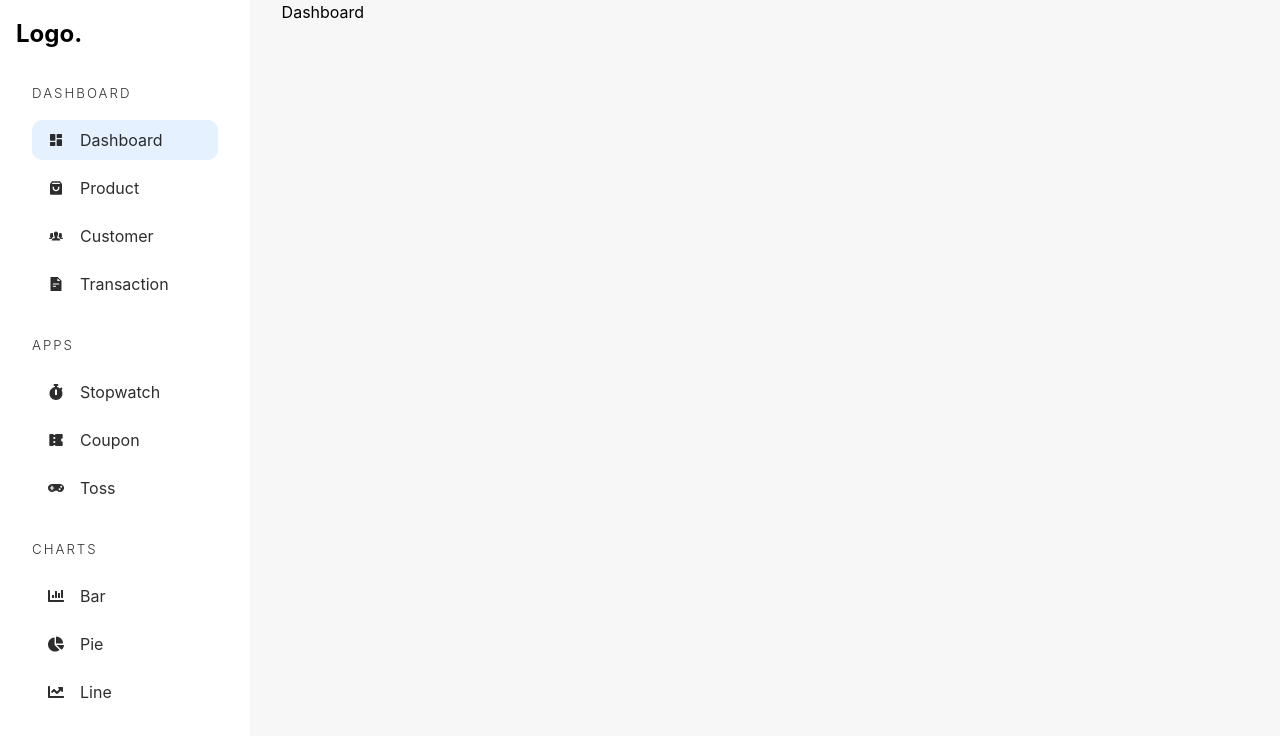
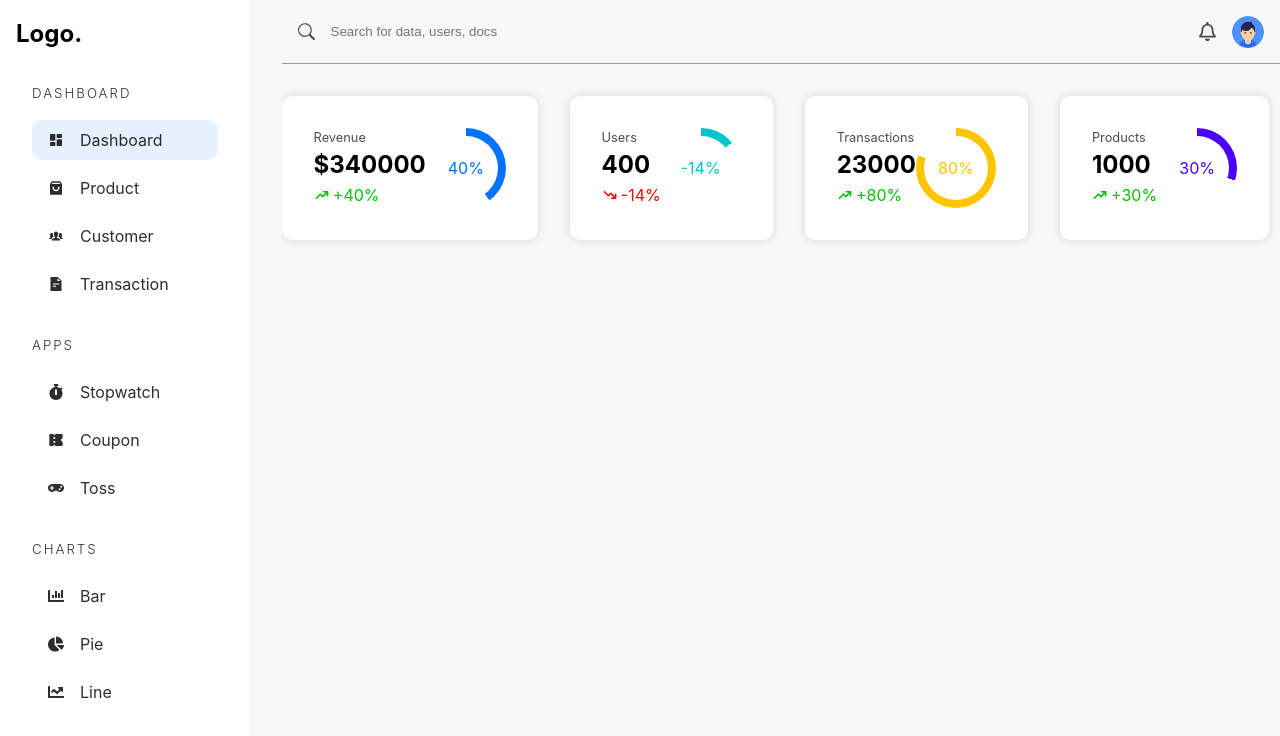
Before and after one commit to Noaman-Saleem-Portfolio/Ecommerce-admin-dashboard-MERN, a React (Vite) app: page /admin/dashboard in a window 1280 px wide. Shown: the top 736 px of the page. Built offline with nearby package versions, Linux system fonts and the light colour scheme.

Commit message:
widget-container

```diff
--- a/src/pages/Dashboard.tsx
+++ b/src/pages/Dashboard.tsx
@@ -1,15 +1,106 @@
-import AdminSidebar from "../components/AdminSidebar"
+import AdminSidebar from "../components/AdminSidebar";
+import { BsSearch } from "react-icons/bs";
+import { FaRegBell } from "react-icons/fa";
+import { HiTrendingUp, HiTrendingDown } from "react-icons/hi";
+import userImg from "../assets/userpic.png";
 
 function Dashboard() {
+  return (
+    <div className="admin-container">
+      <AdminSidebar />
+      <main className="dashboard">
+        <div className="bar">
+          <BsSearch />
+          <input type="text" placeholder="Search for data, users, docs" />
+          <FaRegBell />
+          <img src={userImg} alt="User" />
+        </div>
+        {/* bar */}
 
-    return (
-      <div className="admin-container">
-        <AdminSidebar />
-        <main>
-          Dashboard
-        </main>
-      </div>
-    )
-  }
+        <section className="widget-container">
+          <WidgetItem
+            percent={40}
+            amount={true}
+            value={340000}
+            heading="Revenue"
+            color="rgb(0,115,255)"
+          />
+          <WidgetItem
+            percent={-14}
+            value={400}
+            heading="Users"
+            color="rgb(0 198 202)"
+          />
+          <WidgetItem
+            percent={80}
+            value={23000}
+            heading="Transactions"
+            color="rgb(255 196 0)"
+          />
+          <WidgetItem
+            percent={30}
+            value={1000}
+            heading="Products"
+            color="rgb(76 0 255)"
+          />
+        </section>
+        {/* widget-container */}
+      </main>
+    </div>
+  );
+}
 
-  export default Dashboard
+interface WidgetItemProps {
+  heading: string;
+  value: number;
+  percent: number;
+  color: string;
+  amount?: boolean;
+}
+
+const WidgetItem = ({
+  heading,
+  value,
+  percent,
+  color,
+  amount = false,
+}: WidgetItemProps) => (
+  <article className="widget">
+    <div className="widget-info">
+      <p>{heading}</p>
+      <h4>{amount ? `$${value}` : value}</h4>
+      {percent > 0 ? (
+        <span className="green">
+          <HiTrendingUp /> +{percent}%{" "}
+        </span>
+      ) : (
+        <span className="red">
+          <HiTrendingDown /> {percent}%{" "}
+        </span>
+      )}
+    </div>
+    {/* widget-info */}
+
+    <div
+      className="widget-circle"
+      style={{
+        background: `conic-gradient(
+        ${color} ${(Math.abs(percent) / 100) * 360}deg,
+        rgb(255, 255, 255) 0
+      )`,
+      }}
+    >
+      <span
+        style={{
+          color,
+        }}
+      >
+        {percent}%
+      </span>
+    </div>
+    {/* widget-circle */}
+  </article>
+  // widget
+);
+
+export default Dashboard;
--- /dev/null
+++ b/src/styles/_dashboard.scss
@@ -0,0 +1,77 @@
+.dashboard {
+  overflow-y: auto;
+
+  .bar {
+    height: 4rem;
+    @include flex(row, unset);
+    padding: 0 1rem;
+    border-bottom: 1px solid rgba(0, 0, 0, 0.37);
+    // background-color: red;
+    > input {
+      margin-right: auto;
+      @include inputStyle(100%, 1rem 0);
+      // background-color: pink;
+    }
+    > svg {
+      font-size: 1.2rem;
+      opacity: 0.7;
+    }
+    > img {
+      @include square(2rem);
+      border-radius: 50%;
+    }
+  }
+  //bar
+
+  .widget-container {
+    @include flex(row, space-between, stretch, 2rem);
+    padding: 2rem 2rem 2rem 0;
+
+    .widget {
+      width: 16rem;
+      background-color: white;
+      box-shadow: 0 0 10px rgba(0, 0, 0, 0.132);
+      padding: 2rem;
+      border-radius: 10px;
+      @include flex(row, space-between, stretch, 0);
+
+      .widget-info {
+        > p {
+          opacity: 0.7;
+          font-size: 0.8rem;
+        }
+        > h4 {
+          font-size: 1.5rem;
+        }
+        > span {
+          @include flex(row, unset, center, 0.2rem);
+        }
+      }
+      //widget-info
+
+      .widget-circle {
+        position: relative;
+        @include square(5rem);
+        border-radius: 50%;
+        flex: none;
+        display: grid;
+        place-items: center;
+        background-color: aquamarine;
+        &::before {
+          content: "";
+          position: absolute;
+          @include square(4rem);
+          background-color: white;
+          border-radius: 100%;
+        }
+        span {
+          position: relative;
+        }
+      }
+      //.widget-circle
+    }
+    // widget
+  }
+  //   widget-container
+}
+// dashboard
--- a/src/styles/app.scss
+++ b/src/styles/app.scss
@@ -1,4 +1,5 @@
 @import "mixin";
+@import "dashboard";
 
 :root {
   font-family: Inter, system-ui, Avenir, Helvetica, Arial, sans-serif;
```
Also changed, not shown: src/assets/userpic.png (added).
